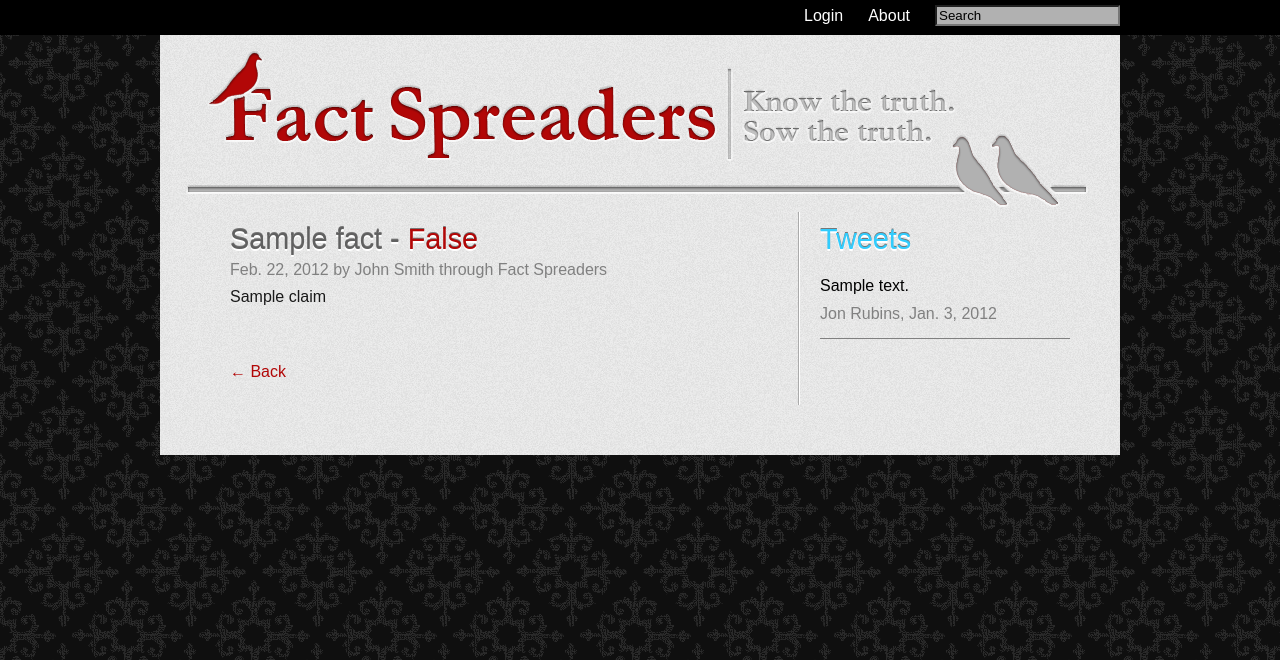
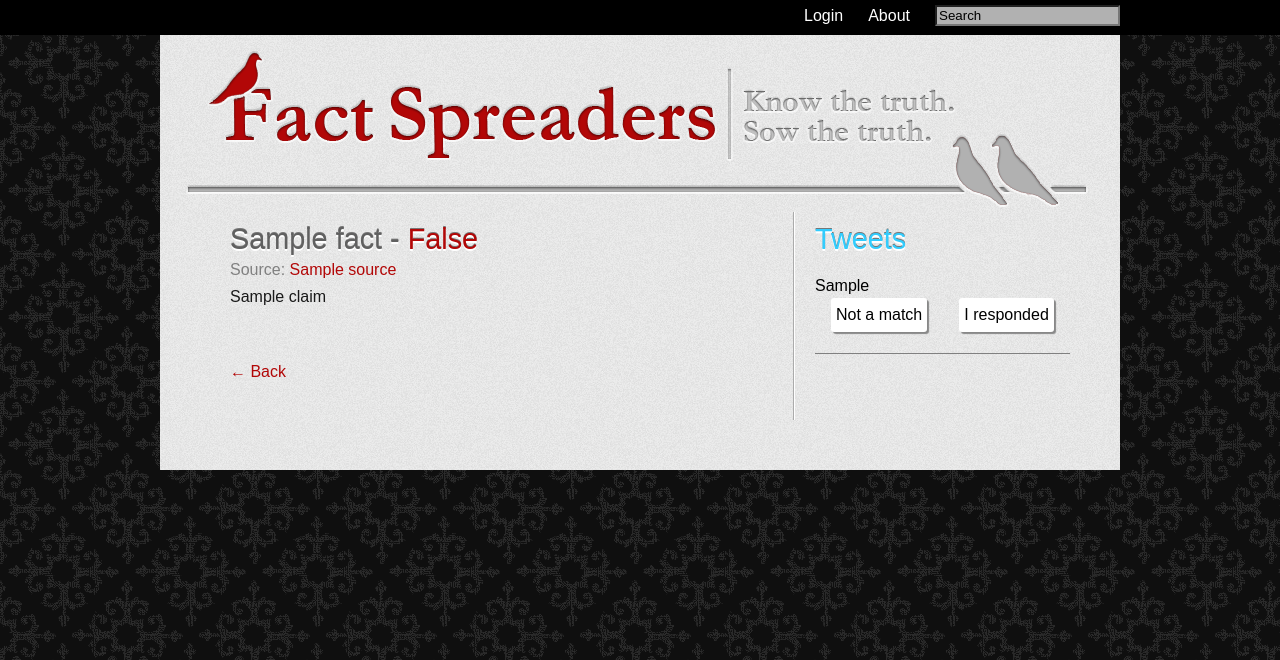
Before and after one commit to presnick/factspreaders, a Django app: template website/factcheck/templates/Tweets.html in a window 1280 px wide. Shown: the top 660 px of the page. Run offline with Django 3.2, Linux system fonts and the light colour scheme; the template is opened without the code that fills it: most values are stand-ins (such as "Sample title", 1, 10 or a date in 2020); some libraries are stand-ins or nearby versions.

Commit message:
Edited views.py to use function fetch_tweet_html to interact with twitter oEmbed API and fetch_tweet and fetch_articles to reflect above change and to deal with source url changes. Edited models.py to add tweet_id and tweet_html to Tweets model and url and source to Factcheck model. Edited style.css to reflect changes to Tweets.html changes. Edited Facts.html to show source of fact check article.

```diff
--- a/website/factcheck/factchecker/models.py
+++ b/website/factcheck/factchecker/models.py
@@ -11,10 +11,14 @@ class Tweet(models.Model):
     tweet_date = models.DateField()
     content = models.TextField()
     fact = models.ForeignKey('Factcheck')
+    tweet_html = models.TextField()
+    tweet_id = models.IntegerField()
     remote_id = models.IntegerField()
 
 class Factcheck(models.Model):
     title = models.CharField(max_length=30)
     claim = models.TextField()
-    status = models.TextField()
+    status = models.CharField(max_length=20)
+    url = models.TextField()
+    source = models.CharField(max_length=50)
     remote_id = models.IntegerField()
--- a/website/factcheck/factchecker/static/css/style.css
+++ b/website/factcheck/factchecker/static/css/style.css
@@ -24,6 +24,7 @@ div, h1, h2, h3 {
     right: 0px;
     height: 35px;
     background: #000000;
+    z-index: 1000;
 }
 #bar_content
 {
@@ -77,7 +78,7 @@ div, h1, h2, h3 {
 #tweet_bar
 {
     float:right;
-    width: 250px;
+    width: 255px;
     display:inline-block;
     border-left-style:groove;
     border-color:#FFFFFF;
@@ -147,6 +148,28 @@ div, h1, h2, h3 {
     border-width: 1px;
 }
 
+.tweet .tweet_buttons {
+	margin-bottom: 1em;
+	overflow: auto;
+}
+
+.tweet .tweet_buttons a {
+	display: block;
+	background: #FFF;
+	float: left;
+	margin: 0 1em 0.33em;
+	padding: 5px;
+	border-radius: 3px;
+	-moz-box-shadow: 5px 5px 1px #888;
+	-webkit-box-shadow: 10px 10px 5px #888;
+	box-shadow: 2px 2px 1px #888;
+}
+
+.tweet .tweet_buttons a:hover {
+	background: #32CCFD;
+	color: #FFF;
+}
+
 #no_tweets {
     margin: 15px 0;
 }
--- a/website/factcheck/templates/Facts.html
+++ b/website/factcheck/templates/Facts.html
@@ -17,7 +17,7 @@
 						{% for fact in facts %}
 							<a class = "fact" href = "/facts/{{ fact.id }}/">
 								<div class = "fact_title">{{ fact.title }}</div>
-								<div class = "fact_meta">Feb. 22, 2012 by John Smith through Fact Spreaders</div>
+								<div class = "fact_meta">Source: {{ fact.source }}</div>
 								<div class = "fact_brief">{{ fact.claim|truncatewords:25 }}</div>
 							</a>
 
--- a/website/factcheck/templates/Tweets.html
+++ b/website/factcheck/templates/Tweets.html
@@ -6,6 +6,22 @@
 		<meta name="keywords" content=" "/>
 		<meta name="author" content=" "/>
 		<meta http-equiv="Content-Type" content="text/html;charset=UTF-8"/>
+		<script src="https://ajax.googleapis.com/ajax/libs/jquery/1.7.1/jquery.min.js" type="text/javascript"></script>
+		<script type="text/javascript">
+			$(document).ready(function() {
+				$(".tweet .tweet_buttons .not_match").click(function() {
+					$(this).parent().parent().slideUp("slow");
+				});
+				$(".tweet .tweet_buttons .responded").click(function() {
+					$(this).text("Responded");
+					$(this).css("background", "#32CCFD");
+					$(this).css("color", "#FFF");
+					//$(this).parent().parent().css("border-color", "#32CCFD");
+					//$(this).parent().parent().css("border-style", "solid");
+					//$(this).parent().parent().css("border-width", "1px");
+				});
+			});
+		</script>
 	</head>
 	<body>
         {% include "header.html" %}
@@ -15,7 +31,7 @@
                 <div id = "fact_detail">
 					{% if fact %}
 						<div class = "fact_title">{{ fact.title }} - <span class = "not_true">False</span></div>
-						<div class = "fact_meta">Feb. 22, 2012 by John Smith through Fact Spreaders</div>
+						<div class = "fact_meta">Source: <a href='{{ fact.url }}'>{{ fact.source }}</a></div>
 						<div class = "fact_brief">{{ fact.claim }}</div>
 						<br>
 						<br>
@@ -28,8 +44,11 @@
                     {% if tweets %}
 						{% for tweet in tweets %}
 							<div class="tweet">
-								{{ tweet.content }}
-								<div class = "tweet_meta">Jon Rubins, Jan. 3, 2012</div>
+								{{ tweet.tweet_html|safe }}
+								<div class="tweet_buttons">
+									<a href="javascript:void" class="not_match">Not a match</a>
+									<a href="javascript:void" class="responded">I responded</a>
+								</div>
 							</div>
 						{% endfor %}
 					{% else %}
```
Also changed, not shown: website/factcheck/factchecker/views.py (+29 -3 lines).
